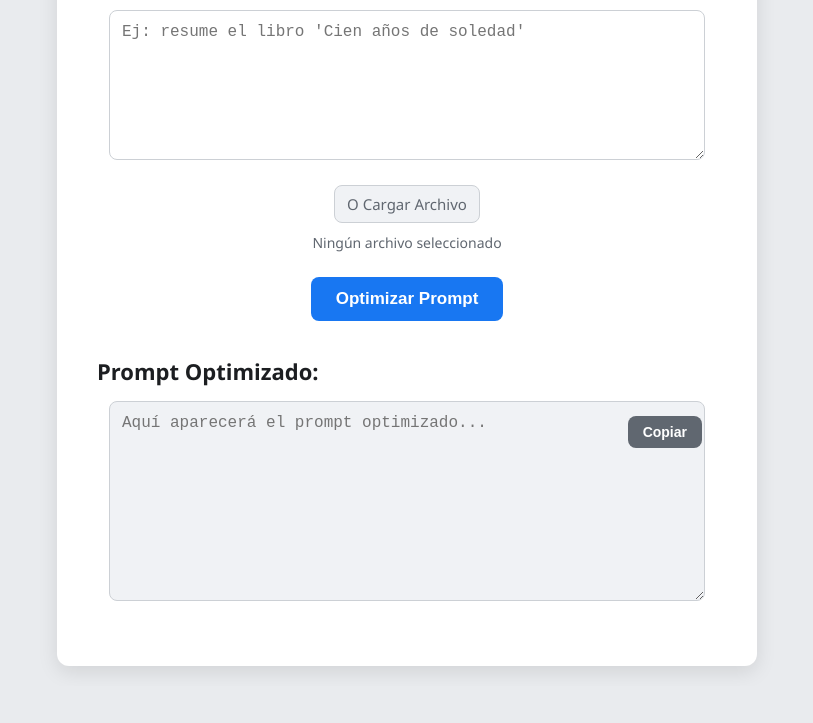
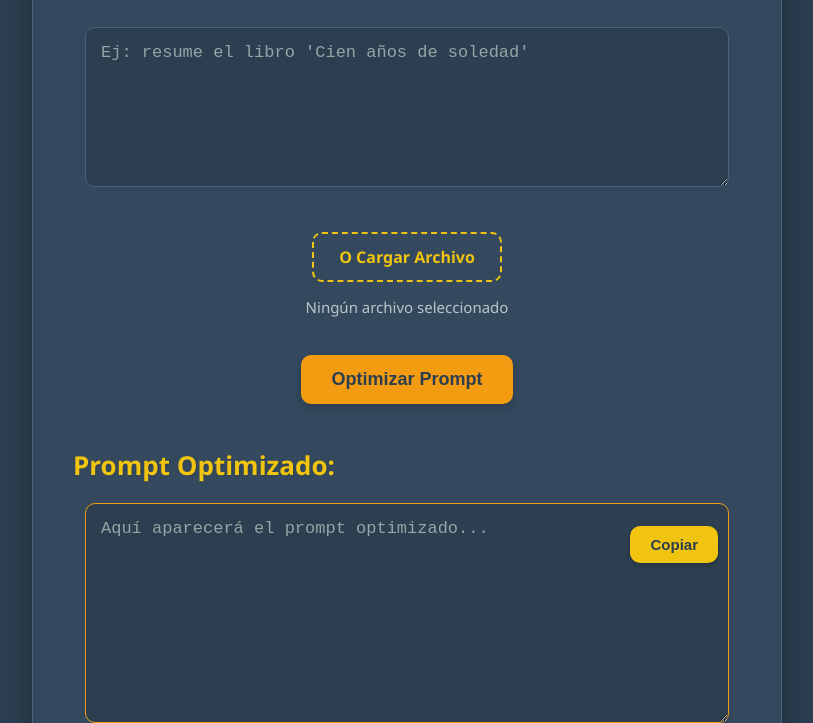
Before and after one commit to coolyeipi/gemini-demo, a plain HTML site: page index.html in a window 1280 px wide. Shown: the part 208-931 px from the top of the page, without its empty margins (233-1046 px from the left). Before the commit the page ends 894 px from the top, so only its background shows below. Drawn offline with Linux system fonts and the light colour scheme.

Commit message:
feat: Redesign UI with dark theme and yellow accents

```diff
--- a/style.css
+++ b/style.css
@@ -1,7 +1,7 @@
 body {
     font-family: 'Segoe UI', Tahoma, Geneva, Verdana, sans-serif;
-    background-color: #e9ebee;
-    color: #333;
+    background-color: #2c3e50; /* Dark blue-gray background */
+    color: #ecf0f1; /* Light text for contrast */
     display: flex;
     justify-content: center;
     align-items: center;
@@ -12,75 +12,87 @@ body {
 }
 
 .container {
-    background-color: #ffffff;
+    background-color: #34495e; /* Slightly lighter dark blue-gray for container */
     padding: 40px;
-    border-radius: 12px;
-    box-shadow: 0 6px 20px rgba(0, 0, 0, 0.1);
+    border-radius: 15px;
+    box-shadow: 0 10px 30px rgba(0, 0, 0, 0.3);
     width: 100%;
-    max-width: 700px;
+    max-width: 750px;
     text-align: center;
     box-sizing: border-box;
+    border: 1px solid #4a627a; /* Subtle border */
 }
 
 h1 {
-    font-size: 28px;
-    color: #1c1e21;
+    font-size: 32px;
+    color: #f1c40f; /* Dark yellow for main heading */
     margin-bottom: 15px;
+    text-shadow: 1px 1px 2px rgba(0, 0, 0, 0.2);
 }
 
 p {
-    font-size: 17px;
-    color: #606770;
+    font-size: 18px;
+    color: #bdc3c7; /* Lighter gray for paragraph text */
     margin-bottom: 30px;
-    line-height: 1.6;
+    line-height: 1.7;
 }
 
 textarea {
     width: calc(100% - 24px);
-    height: 150px;
-    padding: 12px;
-    border: 1px solid #ccd0d5;
-    border-radius: 8px;
-    font-size: 16px;
+    height: 160px;
+    padding: 15px;
+    border: 1px solid #4a627a;
+    border-radius: 10px;
+    font-size: 17px;
     margin-bottom: 20px;
     resize: vertical;
     box-sizing: border-box;
+    background-color: #2c3e50; /* Dark background for textarea */
+    color: #ecf0f1; /* Light text for textarea */
+}
+
+textarea::placeholder {
+    color: #95a5a6; /* Lighter placeholder text */
 }
 
 textarea:focus {
     outline: none;
-    border-color: #1877f2;
-    box-shadow: 0 0 0 3px rgba(24, 119, 242, 0.25);
+    border-color: #f1c40f; /* Dark yellow focus border */
+    box-shadow: 0 0 0 4px rgba(241, 196, 15, 0.3);
 }
 
 button {
-    background-color: #1877f2;
-    color: #ffffff;
+    background-color: #f39c12; /* Dark yellow for buttons */
+    color: #2c3e50; /* Dark text for contrast on yellow */
     border: none;
-    padding: 12px 25px;
-    border-radius: 8px;
-    font-size: 17px;
-    font-weight: 600;
+    padding: 14px 30px;
+    border-radius: 10px;
+    font-size: 18px;
+    font-weight: 700;
     cursor: pointer;
-    transition: background-color 0.3s ease, transform 0.2s ease;
-    margin: 5px;
+    transition: background-color 0.3s ease, transform 0.2s ease, box-shadow 0.2s ease;
+    margin: 8px;
+    box-shadow: 0 4px 10px rgba(0, 0, 0, 0.2);
 }
 
 button:hover {
-    background-color: #166fe5;
-    transform: translateY(-2px);
+    background-color: #e67e22; /* Slightly darker yellow on hover */
+    transform: translateY(-3px);
+    box-shadow: 0 6px 15px rgba(0, 0, 0, 0.3);
 }
 
 button:active {
     transform: translateY(0);
+    box-shadow: 0 2px 5px rgba(0, 0, 0, 0.2);
 }
 
 h2 {
-    font-size: 22px;
-    color: #1c1e21;
-    margin-top: 30px;
-    margin-bottom: 15px;
+    font-size: 26px;
+    color: #f1c40f; /* Dark yellow for subheadings */
+    margin-top: 35px;
+    margin-bottom: 20px;
     text-align: left;
+    text-shadow: 1px 1px 2px rgba(0, 0, 0, 0.1);
 }
 
 .output-container {
@@ -89,47 +101,54 @@ h2 {
 }
 
 #output-prompt {
-    background-color: #f0f2f5;
+    background-color: #2c3e50; /* Dark background for output textarea */
     cursor: text;
-    height: 200px;
+    height: 220px;
     margin-bottom: 0;
+    border: 1px solid #f39c12; /* Dark yellow border for output */
 }
 
 #copy-button {
     position: absolute;
-    top: 10px;
-    right: 10px;
-    padding: 8px 15px;
-    font-size: 14px;
-    background-color: #606770;
+    top: 15px;
+    right: 15px;
+    padding: 10px 20px;
+    font-size: 15px;
+    background-color: #f1c40f; /* Dark yellow for copy button */
+    color: #2c3e50; /* Dark text for contrast */
     z-index: 10;
+    box-shadow: 0 2px 5px rgba(0, 0, 0, 0.2);
 }
 
 #copy-button:hover {
-    background-color: #4a4d50;
+    background-color: #e6b800; /* Slightly darker yellow on hover */
 }
 
 .file-upload-container {
-    margin-bottom: 20px;
+    margin-top: 20px;
+    margin-bottom: 30px;
     display: flex;
     flex-direction: column;
     align-items: center;
+    gap: 10px;
 }
 
 .custom-file-upload {
-    border: 1px solid #ccd0d5;
+    border: 2px dashed #f1c40f; /* Dashed dark yellow border */
     display: inline-block;
-    padding: 8px 12px;
+    padding: 12px 25px;
     cursor: pointer;
-    border-radius: 8px;
-    background-color: #f0f2f5;
-    color: #606770;
-    font-size: 15px;
-    transition: background-color 0.3s ease;
+    border-radius: 10px;
+    background-color: #34495e; /* Container background */
+    color: #f1c40f; /* Dark yellow text */
+    font-size: 16px;
+    font-weight: 600;
+    transition: background-color 0.3s ease, border-color 0.3s ease;
 }
 
 .custom-file-upload:hover {
-    background-color: #e4e6eb;
+    background-color: #4a627a; /* Darker background on hover */
+    border-color: #e67e22; /* Orange-yellow on hover */
 }
 
 #file-upload {
@@ -137,7 +156,7 @@ h2 {
 }
 
 #file-name {
-    margin-top: 10px;
-    font-size: 14px;
-    color: #606770;
+    margin-top: 5px;
+    font-size: 15px;
+    color: #bdc3c7; /* Light gray for file name */
 }
```
